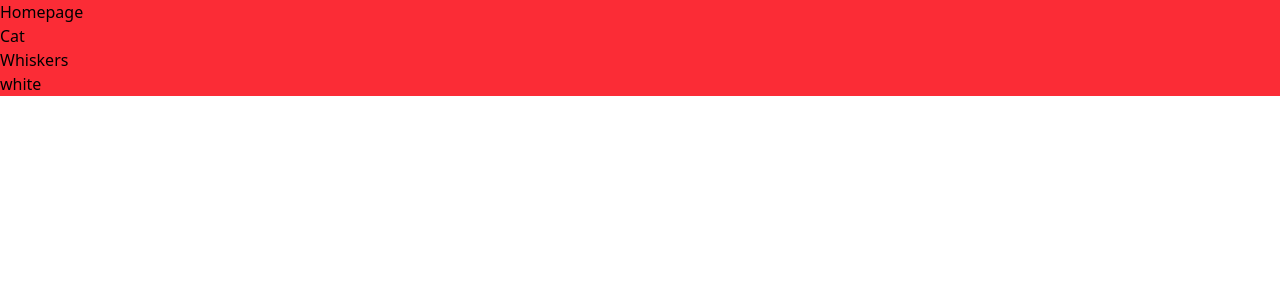
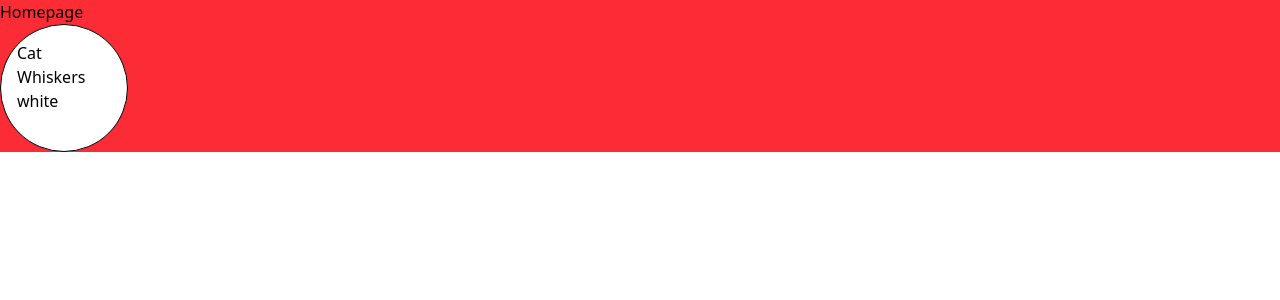
Before and after one commit to v3xlabs/catsplainer, a React (Vite) app: page / in a window 1280 px wide. Shown: the top 300 px of the page. Built offline with nearby package versions, Linux system fonts and the light colour scheme.

Commit message:
Upgrade cat

```diff
--- a/src/components/Cat.tsx
+++ b/src/components/Cat.tsx
@@ -8,9 +8,11 @@ export type CatProps = {
 export const Cat: FC<CatProps> = ({ name = 'Cat', color = 'black' }) => {
     return (
         <div>
-            Cat
-            <h1>{name}</h1>
-            <p>{color}</p>
+            <div className="bg-white border rounded-full p-4 aspect-square max-w-32">
+                Cat
+                <h1>{name}</h1>
+                <p>{color}</p>
+            </div>
         </div>
     );
 };
```
